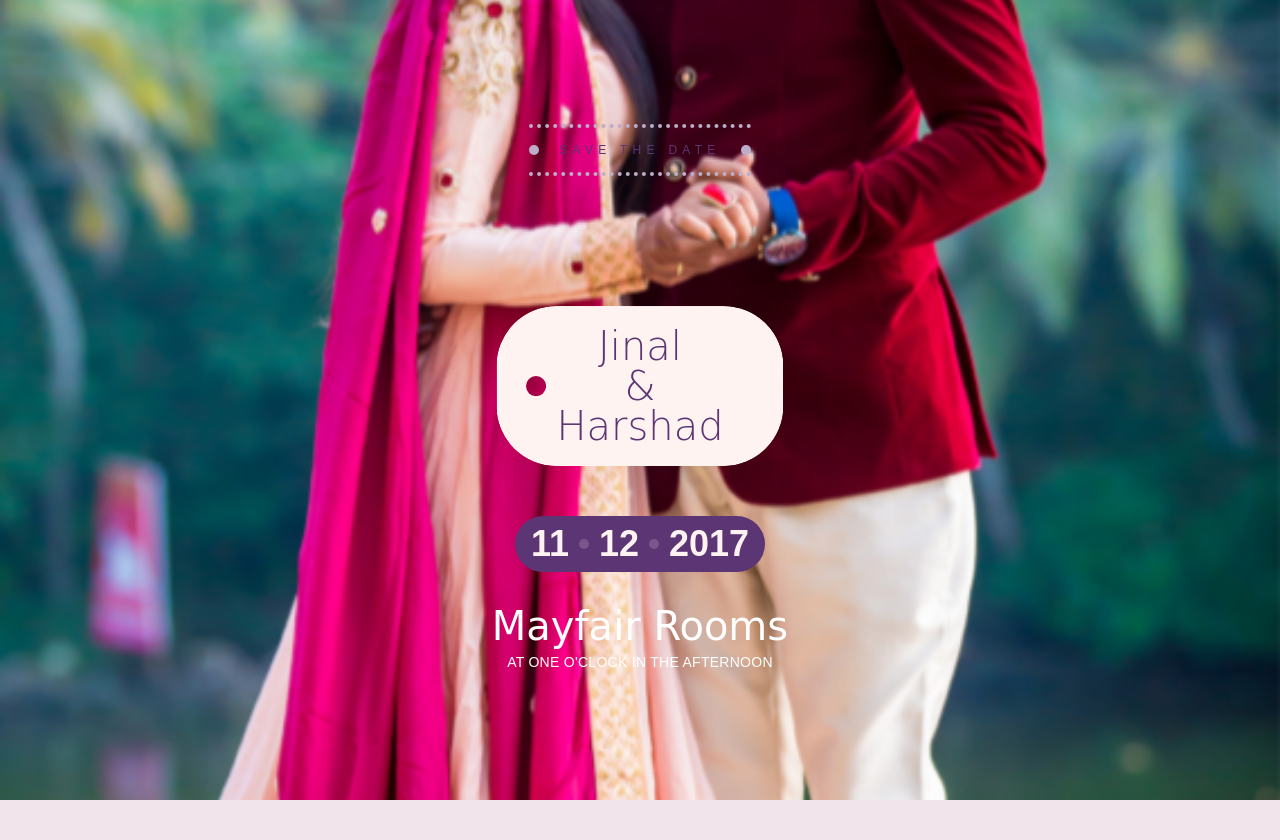
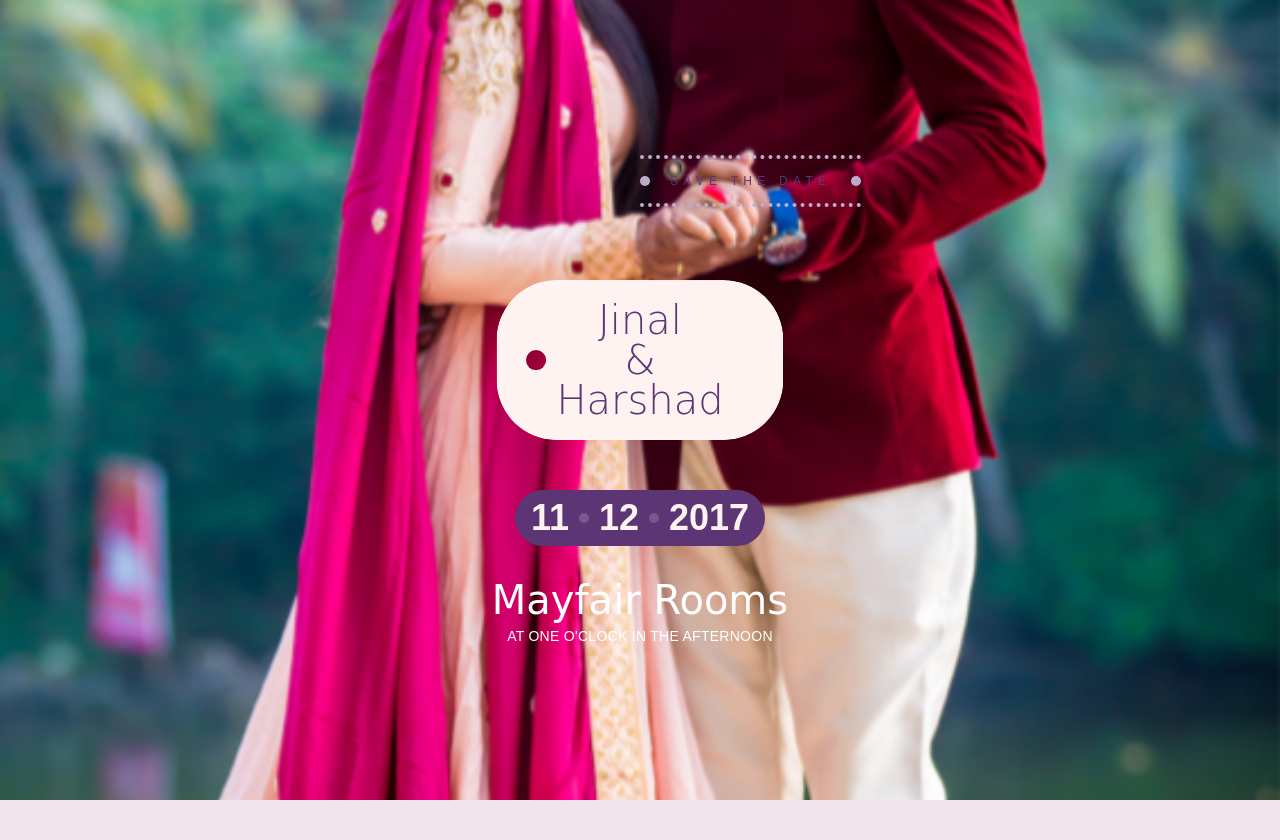
Before and after one commit to Ria-Jain/Wedding, a Django app: page / in a window 1280 px wide. Shown: the top 840 px of the page. Run offline with Django 3.2, Linux system fonts and the light colour scheme; data comes from the database, SQL or seed files in the repository; some libraries are stand-ins or nearby versions; some web fonts are replaced.

Commit message:
major modifications

```diff
--- a/Invitation/templates/index.html
+++ b/Invitation/templates/index.html
@@ -195,7 +195,7 @@
               <h1 style="font-size: 40px; font-family: "Montserrat", sans-serif;">Save The Date</h1>
             </div> -->
             <div class="banner-sub-heading">
-              <h2 class="text-uppercase" style="color:#5c3575">save the date</h2>
+              <h2 class="text-uppercase" style="color:#5c3575; position: absolute; top:5px">save the date</h2>
             </div>
             <div class="banner-heading">
               <!-- <img style="height:200px; width:200px;position: absolute; left:0;" src="../static/img/logo.png"> -->
```
